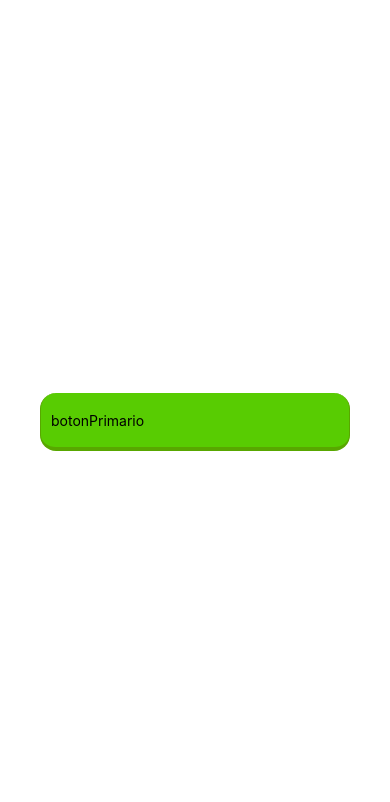
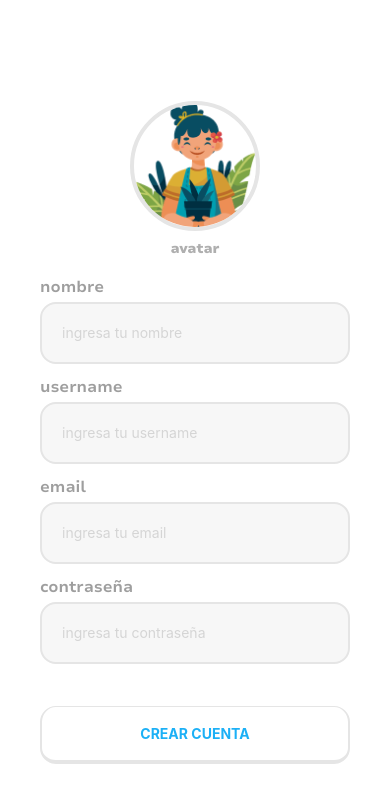
Before and after one commit to Bielma/bio-defenders-frontend, a React Native app: screen / in a window 390 px wide. Shown: the top 802 px of the page. Built offline with nearby package versions, Linux system fonts and the light colour scheme.

Commit message:
🐛 Fix bug en StyleText.jsx
error que no permitia cargar los estilos

```diff
--- a/App.tsx
+++ b/App.tsx
@@ -31,10 +31,9 @@ export default function App() {
   const handlePress = () => {
     alert("Continuar!");
   };
+  {/* */}
   return (
-    <View style={styles.container}>
-      <Boton onPress={handlePress} tipoTexto="textoBoton" textValue="botonPrimario" style={LoginStyles.primaryButton} activeOpacity={1} underlayColor={theme.colors.colorBoton}/>
-    </View>
+    <SignUp/>
   );
 }
 
--- a/src/components/StyleText.jsx
+++ b/src/components/StyleText.jsx
@@ -56,7 +56,7 @@ const styles = StyleSheet.create({
 
 })
 
-export default function StyleText({ children, tipo, ...restOfProps }) {
+export default function StyleText({ children, tipo,style, ...restOfProps }) {
     const textStyles = [
         tipo === 'textoBioDefenders' && styles.textoBioDefenders,
         tipo === 'titulo1' && styles.titulo1,
@@ -68,6 +68,7 @@ export default function StyleText({ children, tipo, ...restOfProps }) {
         tipo === 'textoInput' && styles.textoInput,
         tipo === 'textoBoton' && styles.textoBoton,
         tipo === 'textSecondary' && styles.textSecondary,  // Asegúrate de que 'style' sea el último para que pueda sobrescribir los estilos anteriores si es necesario
+        style,
     ]
 
     return (
```
